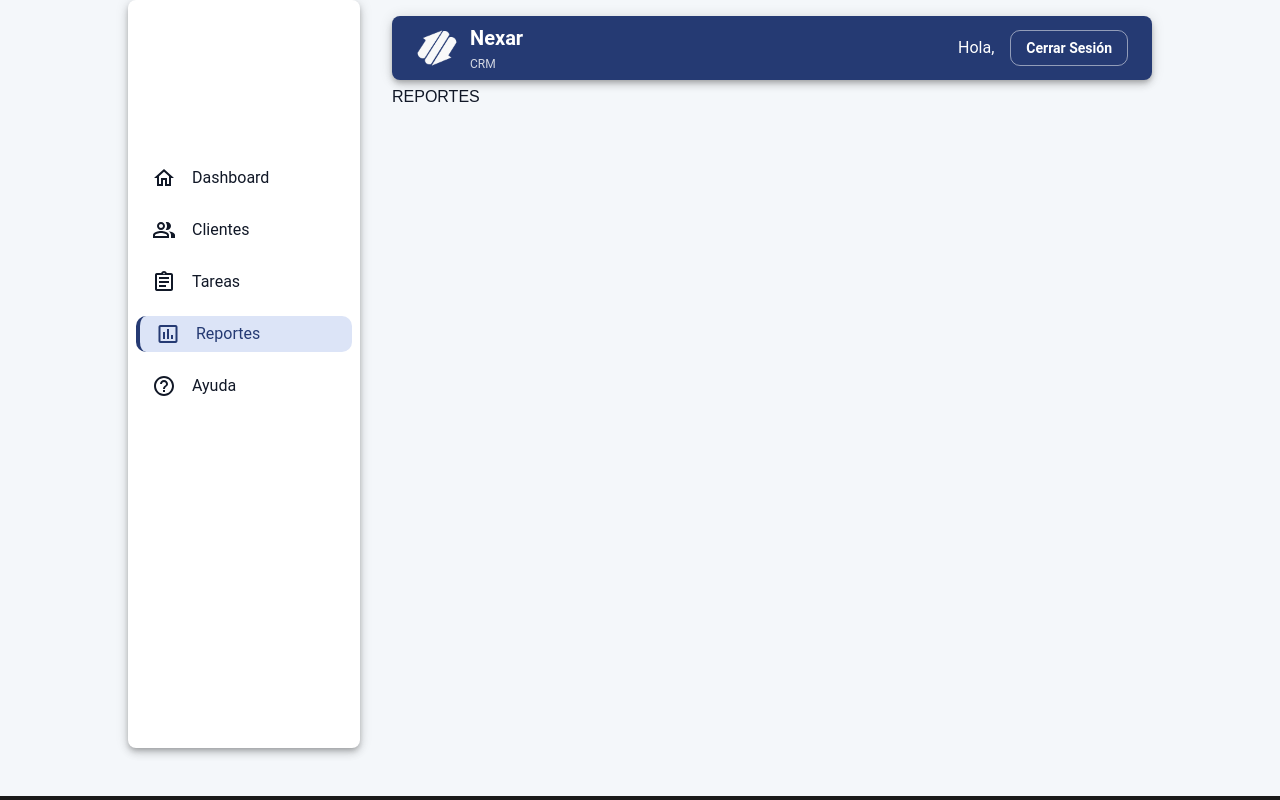
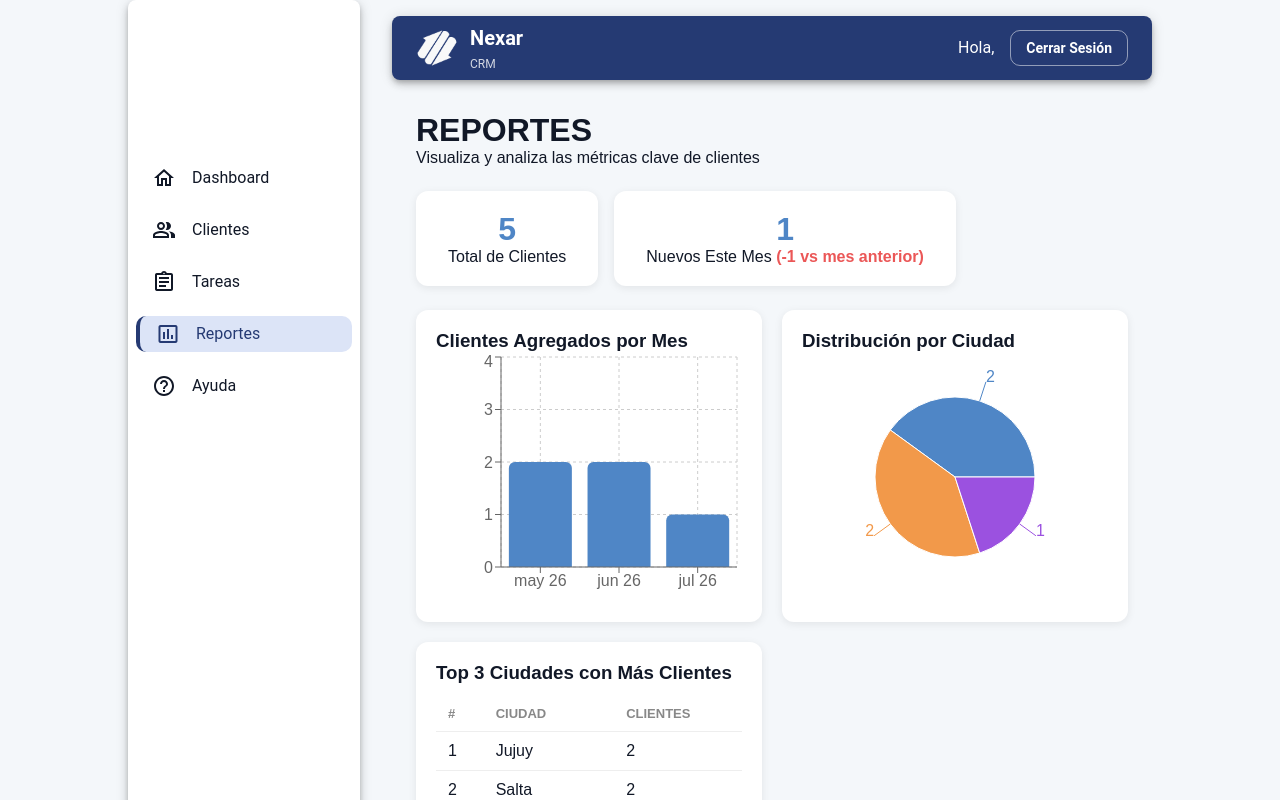
Before and after one commit to sofiver2023/pv_tp_integrador_grupo4, a React (Vite) app: page /reportes in a window 1280 px wide. Shown: the top 800 px of the page. Built offline with nearby package versions, Linux system fonts and the light colour scheme; sample sign-in values are in the browser's storage.

Commit message:
Agregar reportes de clientes: gráficos por mes, ciudad y ranking top 3

```diff
--- a/package.json
+++ b/package.json
@@ -16,7 +16,8 @@
     "@mui/material": "^9.2.0",
     "react": "^19.2.7",
     "react-dom": "^19.2.7",
-    "react-router-dom": "^7.18.0"
+    "react-router-dom": "^7.18.0",
+    "recharts": "^3.9.2"
   },
   "devDependencies": {
     "@types/react": "^19.2.17",
--- /dev/null
+++ b/src/hooks/useClientes.js
@@ -0,0 +1,33 @@
+import { useState, useEffect } from 'react';
+
+function useClientes() {
+  const [clientes, setClientes] = useState([]);
+
+  useEffect(() => {
+    try {
+      const guardados = localStorage.getItem('clientes');
+      if (guardados) {
+        const parsed = JSON.parse(guardados);
+        if (Array.isArray(parsed) && parsed.length > 0) {
+          setClientes(parsed);
+          return;
+        }
+      }
+    } catch (e) {
+      console.warn('No se pudo leer clientes de localStorage', e);
+    }
+    setClientes(mockClientes);
+  }, []);
+
+  return clientes;
+}
+
+const mockClientes = [
+  { nombre: 'Juan', apellido: 'Pérez', ciudad: 'Jujuy', fechaAlta: '2026-05-03' },
+  { nombre: 'Ana', apellido: 'García', ciudad: 'Salta', fechaAlta: '2026-05-15' },
+  { nombre: 'Luis', apellido: 'Gómez', ciudad: 'Jujuy', fechaAlta: '2026-06-02' },
+  { nombre: 'María', apellido: 'López', ciudad: 'Tucumán', fechaAlta: '2026-06-20' },
+  { nombre: 'Pedro', apellido: 'Ruiz', ciudad: 'Salta', fechaAlta: '2026-07-01' },
+];
+
+export default useClientes;
--- a/src/styles/global.css
+++ b/src/styles/global.css
@@ -114,3 +114,59 @@ a,
 .MuiSnackbar-root{
     z-index:1500;
 }
+.reportes-container {
+  padding: 24px;
+}
+
+.metricas-cards {
+  display: flex;
+  gap: 16px;
+  margin: 24px 0;
+}
+
+.card {
+  background: #fff;
+  border-radius: 12px;
+  padding: 20px 32px;
+  box-shadow: 0 2px 8px rgba(0,0,0,0.08);
+  text-align: center;
+}
+
+.card h3 {
+  font-size: 32px;
+  margin: 0;
+  color: #4F86C6;
+}
+
+.charts-grid {
+  display: grid;
+  grid-template-columns: repeat(auto-fit, minmax(320px, 1fr));
+  gap: 20px;
+}
+
+.chart-card {
+  background: #fff;
+  border-radius: 12px;
+  padding: 20px;
+  box-shadow: 0 2px 8px rgba(0,0,0,0.08);
+}
+
+.ranking-table {
+  width: 100%;
+  border-collapse: collapse;
+  margin-top: 12px;
+}
+
+.ranking-table th,
+.ranking-table td {
+  padding: 10px 12px;
+  text-align: left;
+  border-bottom: 1px solid #eee;
+}
+
+.ranking-table th {
+  color: #888;
+  font-weight: 600;
+  font-size: 13px;
+  text-transform: uppercase;
+}
--- a/src/views/Reportes.jsx
+++ b/src/views/Reportes.jsx
@@ -1,4 +1,134 @@
-function Reportes(){
-    return (<>REPORTES</>);
+import { BarChart, Bar, XAxis, YAxis, CartesianGrid, Tooltip, PieChart, Pie, Cell, ResponsiveContainer } from 'recharts';
+import useClientes from '../hooks/useClientes';
+
+const COLORS = ['#4F86C6', '#F2994A', '#9B51E0', '#27AE60', '#EB5757'];
+
+function agruparPorCiudad(clientes) {
+  const conteo = clientes.reduce((acc, c) => {
+    const ciudad = c.ciudad || 'Sin dato';
+    acc[ciudad] = (acc[ciudad] || 0) + 1;
+    return acc;
+  }, {});
+  return Object.entries(conteo).map(([name, value]) => ({ name, value }));
 }
+
+function agruparPorMes(clientes) {
+  const conteo = clientes.reduce((acc, c) => {
+    if (!c.fechaAlta) return acc;
+    const mes = new Date(c.fechaAlta).toLocaleString('es', { month: 'short', year: '2-digit' });
+    acc[mes] = (acc[mes] || 0) + 1;
+    return acc;
+  }, {});
+  return Object.entries(conteo).map(([mes, cantidad]) => ({ mes, cantidad }));
+}
+
+function contarNuevosPorMes(clientes, offsetMeses) {
+  const hoy = new Date();
+  const objetivo = new Date(hoy.getFullYear(), hoy.getMonth() - offsetMeses, 1);
+  return clientes.filter((c) => {
+    if (!c.fechaAlta) return false;
+    const f = new Date(c.fechaAlta);
+    return f.getFullYear() === objetivo.getFullYear() && f.getMonth() === objetivo.getMonth();
+  }).length;
+}
+
+function rankingCiudades(clientes, top = 3) {
+  const datos = agruparPorCiudad(clientes);
+  return datos.sort((a, b) => b.value - a.value).slice(0, top);
+}
+
+function Reportes() {
+  const clientes = useClientes();
+  const datosPorCiudad = agruparPorCiudad(clientes);
+  const datosPorMes = agruparPorMes(clientes);
+  const nuevosEsteMes = contarNuevosPorMes(clientes, 0);
+  const nuevosMesPasado = contarNuevosPorMes(clientes, 1);
+  const diferencia = nuevosEsteMes - nuevosMesPasado;
+  const top3Ciudades = rankingCiudades(clientes, 3);
+
+  return (
+    <div className="reportes-container">
+      <h1>REPORTES</h1>
+      <p>Visualiza y analiza las métricas clave de clientes</p>
+
+      <div className="metricas-cards">
+        <div className="card">
+          <h3>{clientes.length}</h3>
+          <p>Total de Clientes</p>
+        </div>
+        <div className="card">
+          <h3>{nuevosEsteMes}</h3>
+          <p>
+            Nuevos Este Mes{' '}
+            {diferencia !== 0 && (
+              <span style={{ color: diferencia > 0 ? '#27AE60' : '#EB5757', fontWeight: 'bold' }}>
+                ({diferencia > 0 ? '+' : ''}{diferencia} vs mes anterior)
+              </span>
+            )}
+          </p>
+        </div>
+      </div>
+
+      <div className="charts-grid">
+        <div className="chart-card">
+          <h3>Clientes Agregados por Mes</h3>
+          <ResponsiveContainer width="100%" height={250}>
+            <BarChart data={datosPorMes}>
+              <CartesianGrid strokeDasharray="3 3" />
+              <XAxis dataKey="mes" />
+              <YAxis allowDecimals={false} />
+              <Tooltip />
+              <Bar dataKey="cantidad" fill="#4F86C6" radius={[6, 6, 0, 0]} />
+            </BarChart>
+          </ResponsiveContainer>
+        </div>
+
+        <div className="chart-card">
+          <h3>Distribución por Ciudad</h3>
+          <ResponsiveContainer width="100%" height={250}>
+            <PieChart>
+              <Pie
+                data={datosPorCiudad}
+                dataKey="value"
+                nameKey="name"
+                cx="50%"
+                cy="50%"
+                outerRadius={80}
+                label
+              >
+                {datosPorCiudad.map((entry, index) => (
+                  <Cell key={index} fill={COLORS[index % COLORS.length]} />
+                ))}
+              </Pie>
+              <Tooltip />
+            </PieChart>
+          </ResponsiveContainer>
+        </div>
+
+        <div className="chart-card">
+          <h3>Top 3 Ciudades con Más Clientes</h3>
+          <table className="ranking-table">
+            <thead>
+              <tr>
+                <th>#</th>
+                <th>Ciudad</th>
+                <th>Clientes</th>
+              </tr>
+            </thead>
+            <tbody>
+              {top3Ciudades.map((c, i) => (
+                <tr key={c.name}>
+                  <td>{i + 1}</td>
+                  <td>{c.name}</td>
+                  <td>{c.value}</td>
+                </tr>
+              ))}
+            </tbody>
+          </table>
+        </div>
+      </div>
+    </div>
+  );
+}
+
 export default Reportes;
```
Also changed, not shown: 1 other file (tests, documents, lock files or other folders).
